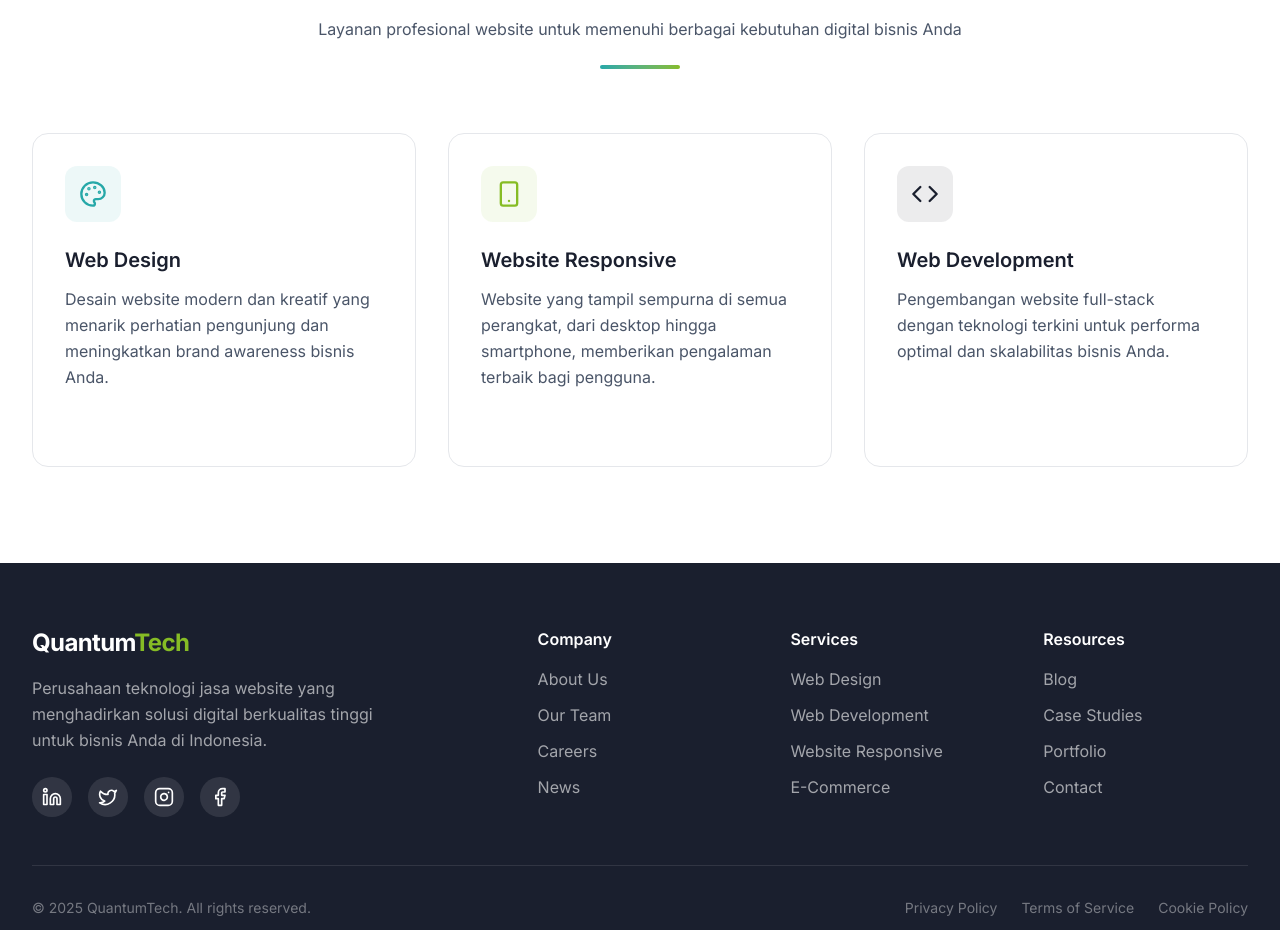
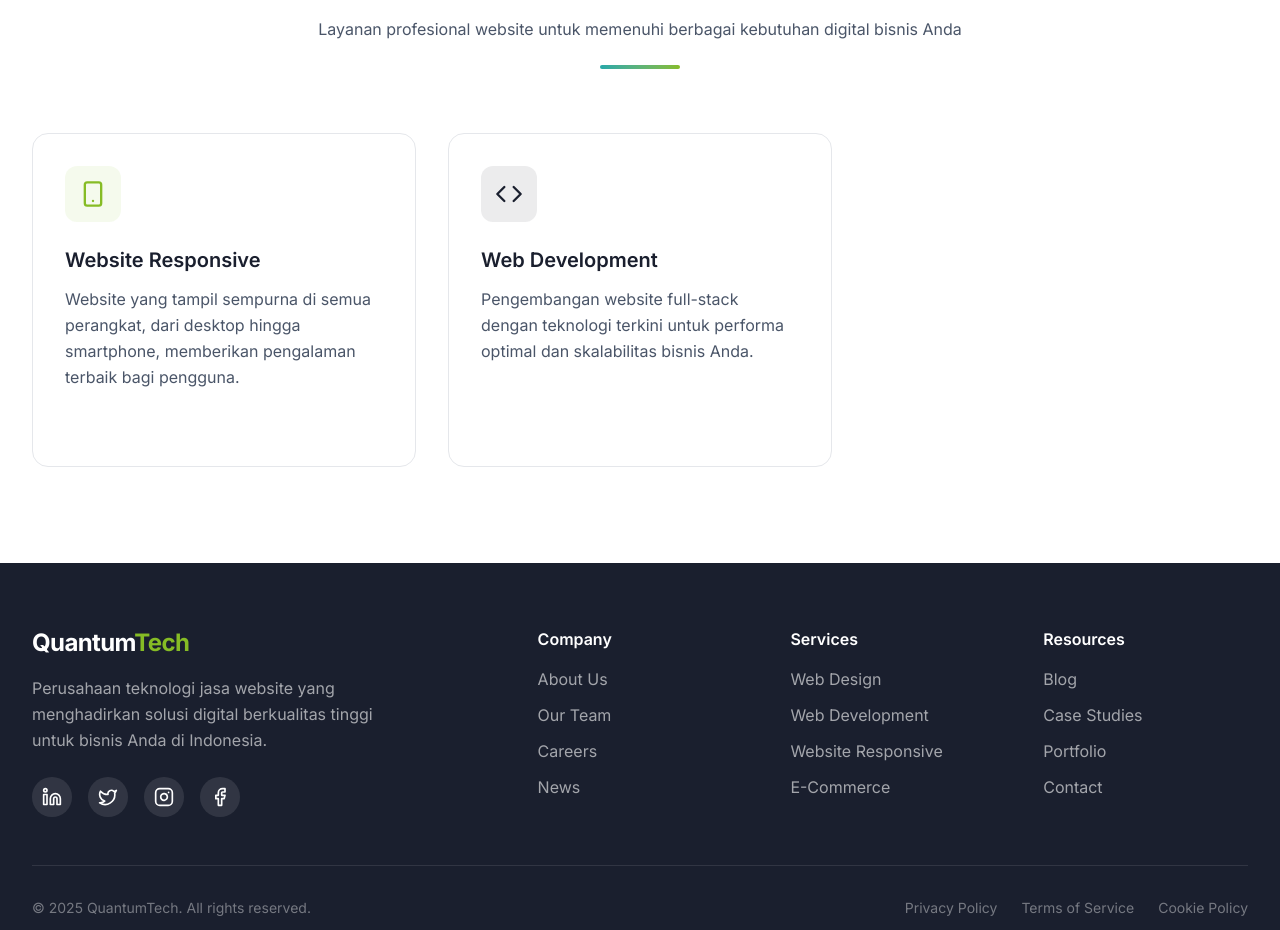
Before and after one commit to DamarWahyu111/QuantumTech, a Next.js app: page / in a window 1280 px wide. Shown: the part 2160-3090 px from the top of the page. Built offline with nearby package versions, Linux system fonts and the light colour scheme.

Commit message:
update delete web design

```diff
--- a/components/header.tsx
+++ b/components/header.tsx
@@ -23,7 +23,7 @@ const navItems = [
     label: "What we do",
     hasDropdown: true,
     items: [
-      { label: "Web Design", href: "/#services" },
+      // { label: "Web Design", href: "/#services" },
       { label: "Web Development", href: "/#services" },
       { label: "Website Responsive", href: "/#services" },
       { label: "E-Commerce Solutions", href: "/#services" },
--- a/components/services-section.tsx
+++ b/components/services-section.tsx
@@ -4,32 +4,32 @@ import { useState } from "react"
 import { Palette, Code, Smartphone, X } from "lucide-react"
 
 const services = [
-  {
-    icon: Palette,
-    title: "Web Design",
-    description:
-      "Desain website modern dan kreatif yang menarik perhatian pengunjung dan meningkatkan brand awareness bisnis Anda.",
-    color: "#26a8a8",
-    hasDetail: true,
-    detail: {
-      fullDescription:
-        "Layanan Web Design kami menghadirkan solusi desain website yang tidak hanya indah secara visual, tetapi juga fungsional dan user-friendly. Tim desainer kami yang berpengalaman akan bekerja sama dengan Anda untuk menciptakan identitas digital yang unik dan memorable.",
-      features: [
-        "UI/UX Design yang intuitive dan modern",
-        "Custom graphics dan ilustrasi",
-        "Brand identity integration",
-        "Prototype dan mockup interaktif",
-        "Design system yang konsisten",
-        "Cross-browser compatibility design",
-      ],
-      process: [
-        { step: "Discovery", desc: "Memahami kebutuhan dan visi bisnis Anda" },
-        { step: "Wireframing", desc: "Membuat blueprint struktur website" },
-        { step: "Visual Design", desc: "Mengembangkan desain visual yang menarik" },
-        { step: "Review & Revisi", desc: "Penyempurnaan berdasarkan feedback" },
-      ],
-    },
-  },
+  // {
+  //   icon: Palette,
+  //   title: "Web Design",
+  //   description:
+  //     "Desain website modern dan kreatif yang menarik perhatian pengunjung dan meningkatkan brand awareness bisnis Anda.",
+  //   color: "#26a8a8",
+  //   hasDetail: true,
+  //   detail: {
+  //     fullDescription:
+  //       "Layanan Web Design kami menghadirkan solusi desain website yang tidak hanya indah secara visual, tetapi juga fungsional dan user-friendly. Tim desainer kami yang berpengalaman akan bekerja sama dengan Anda untuk menciptakan identitas digital yang unik dan memorable.",
+  //     features: [
+  //       "UI/UX Design yang intuitive dan modern",
+  //       "Custom graphics dan ilustrasi",
+  //       "Brand identity integration",
+  //       "Prototype dan mockup interaktif",
+  //       "Design system yang konsisten",
+  //       "Cross-browser compatibility design",
+  //     ],
+  //     process: [
+  //       { step: "Discovery", desc: "Memahami kebutuhan dan visi bisnis Anda" },
+  //       { step: "Wireframing", desc: "Membuat blueprint struktur website" },
+  //       { step: "Visual Design", desc: "Mengembangkan desain visual yang menarik" },
+  //       { step: "Review & Revisi", desc: "Penyempurnaan berdasarkan feedback" },
+  //     ],
+  //   },
+  // },
   {
     icon: Smartphone,
     title: "Website Responsive",
```
